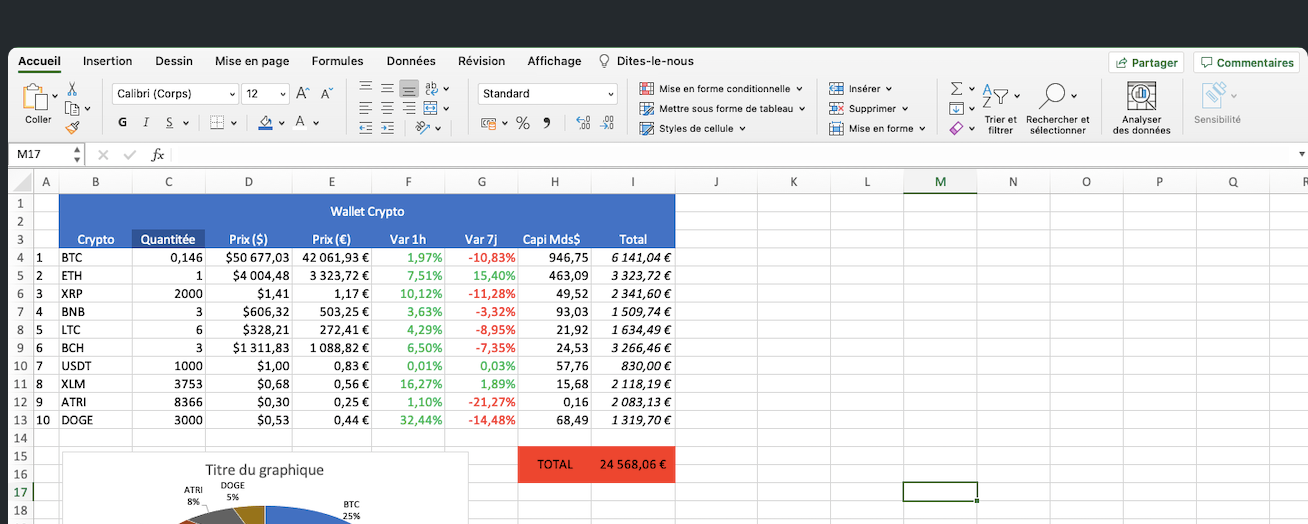
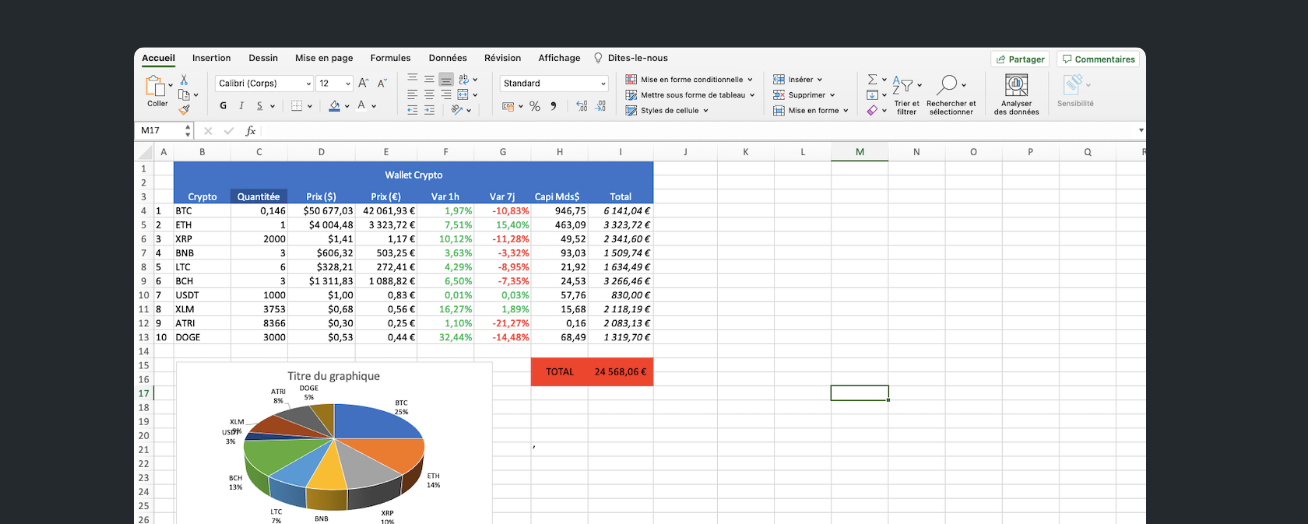
Before and after one commit to MonsieurFred/CryptoTable, a plain HTML site: page index.html in a window 1280 px wide. Shown: the part 276-800 px from the top of the page, 1308 px wide, since content can reach past the window. Drawn offline with Linux system fonts and the light colour scheme.

Commit message:
Add files via upload

```diff
--- a/css/style.css
+++ b/css/style.css
@@ -1,3 +1,6 @@
+*{
+    box-sizing: border-box;
+}
 body{
     font-family: Brandon Text,-apple-system,BlinkMacSystemFont,Segoe UI,Roboto,Oxygen-Sans,Ubuntu,Cantarell,Helvetica Neue,sans-serif;;
     background-color: #24292d;
@@ -21,7 +24,9 @@ section .img{
 }
 section .img img{
     border-radius: 10px;
-    max-width: 2000px;
+    max-width: 1300px;
+    width: 80%;
+
 }
 section .expli{
     text-align: center;
```
